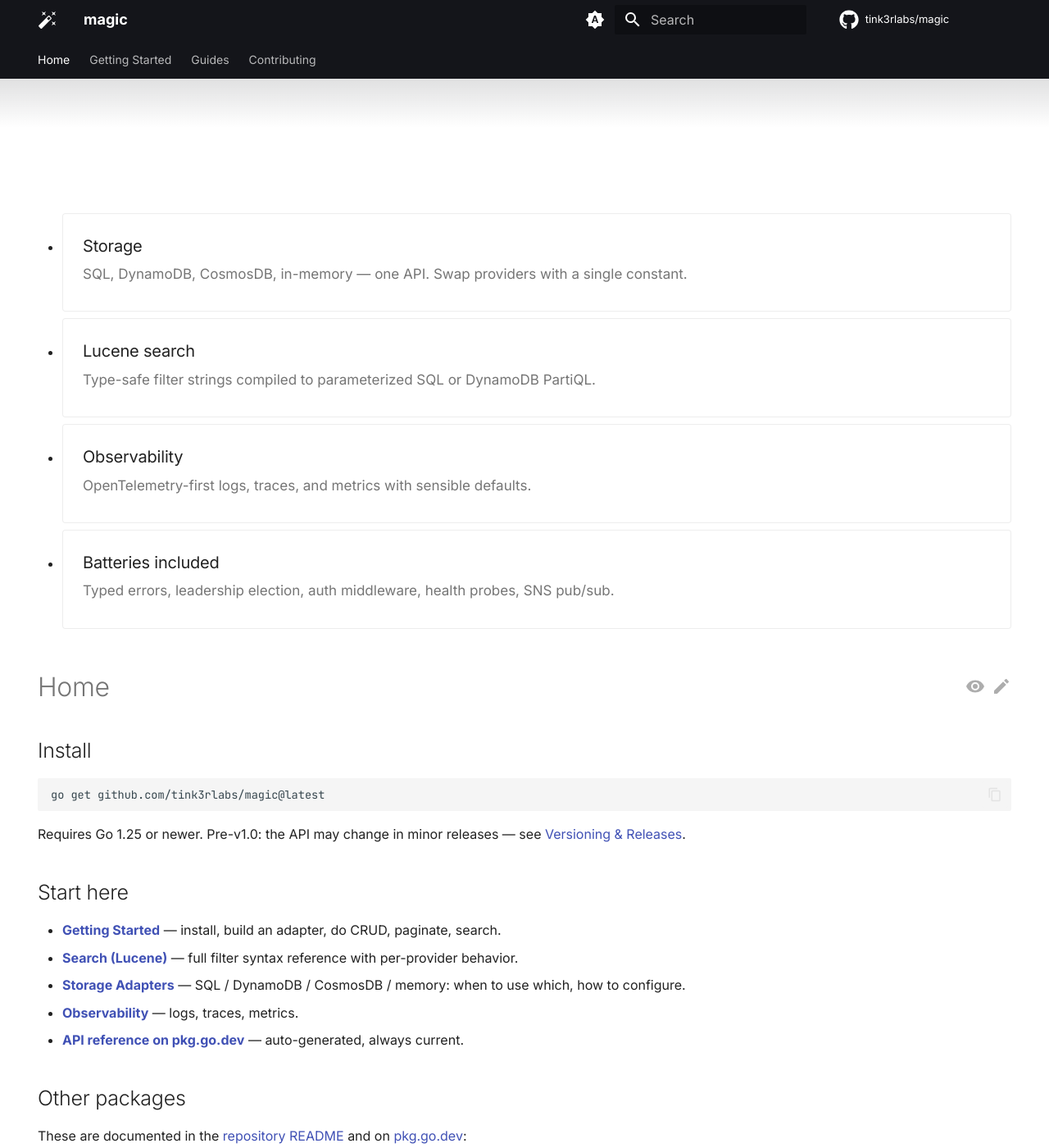
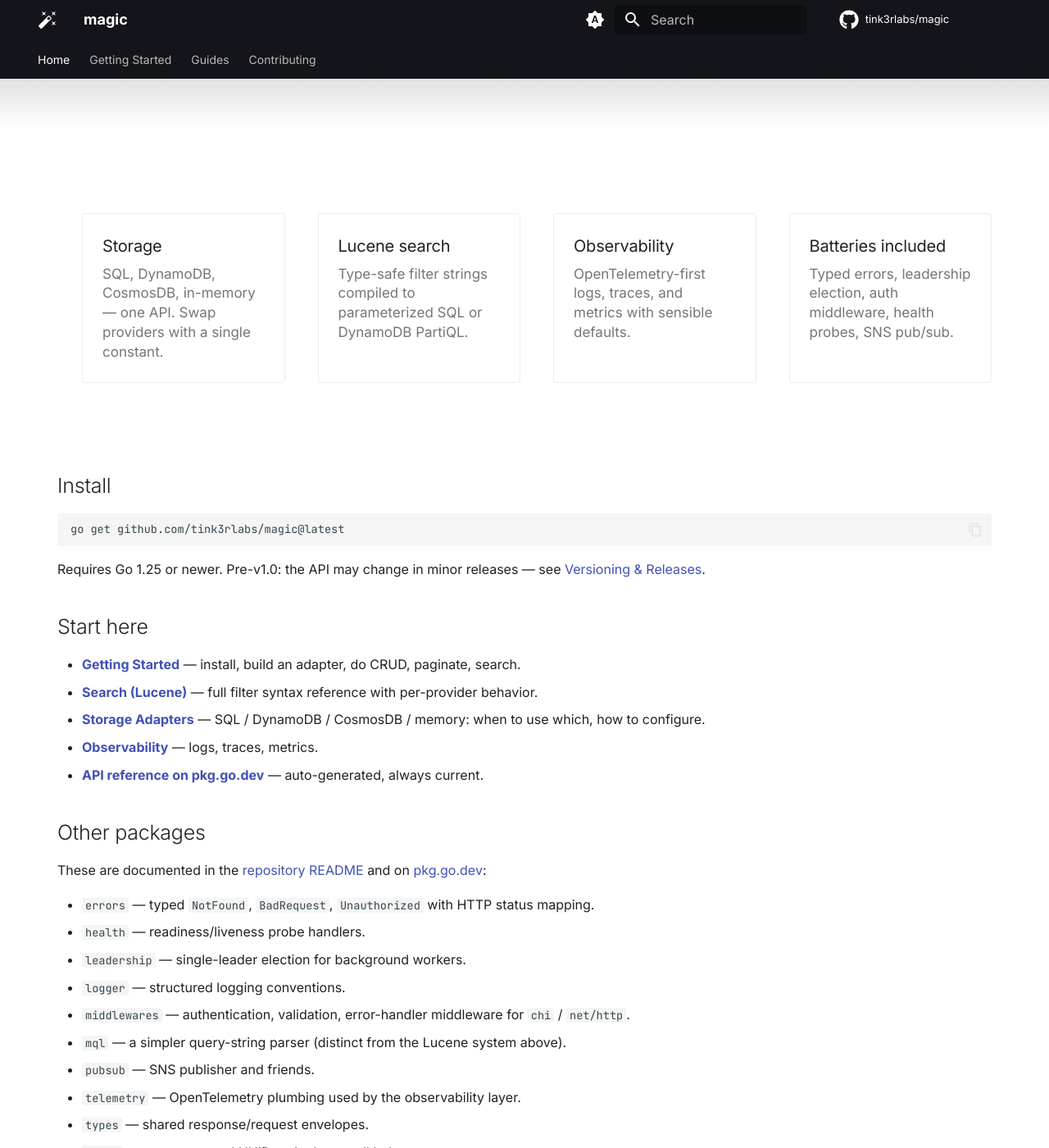
Before and after one commit to tink3rlabs/magic, an MkDocs documentation site: the page built from docs/index.md, in a window 1280 px wide and 1400 px high, scrolled down 394 px. Shown: the whole window at 82% size. Built offline with MkDocs 1.6.1 and Material for MkDocs 9.7.7, drawn with Linux system fonts in a browser that asks for light colours; comment, search, counter and statistics services are not loaded; the version menu is left out.

Commit message:
docs: fix feature-grid layout, hide duplicate page title, polish CSS
- Wider feature grid: drop md-grid wrapper, use 76rem max-width container,
  bump min column width down to 13rem so 4 cards render at desktop sizes.
- Override Material's .md-typeset ul flow-root reset with display:grid
  !important on .mdx-features__list so the cards actually grid up.
- Bypass partials/content.html to suppress the auto-generated <h1>Home</h1>
  Material inserts when the index markdown body has no leading heading;
  the hero already shows the site name.
- Drop dead .mdx-hero__image rules (reserved for PR 2 image asset).
- Replace var(--md-default-bg-color--lightest) lookup with the literal
  fallback (#1f1f1f); the variable does not exist in Material 9.5.x.
- Switch CI apt and CONTRIBUTING.md from libz-dev (transitional) to
  the canonical zlib1g-dev on Ubuntu.

Verified locally: mkdocs build --strict clean, 4-column feature grid on
desktop, hero scoped to /, inner pages untouched.

Co-Authored-By: Claude Opus 4.7 (1M context) <noreply@anthropic.com>

```diff
--- a/docs/overrides/home.html
+++ b/docs/overrides/home.html
@@ -40,7 +40,6 @@
 
 {% block content %}
   <section class="mdx-features">
-    <div class="md-grid md-typeset">
     <ul class="mdx-features__list">
       <li class="mdx-features__item">
         <h3>Storage</h3>
@@ -59,8 +58,9 @@
         <p>Typed errors, leadership election, auth middleware, health probes, SNS pub/sub.</p>
       </li>
     </ul>
-    </div>
   </section>
 
-  {{ super() }}
+  <article class="md-content__inner md-typeset mdx-home-content">
+    {{ page.content }}
+  </article>
 {% endblock %}
--- a/docs/stylesheets/extra.css
+++ b/docs/stylesheets/extra.css
@@ -14,7 +14,7 @@
   background:
     linear-gradient(
       to bottom,
-      var(--md-default-bg-color--lightest, #1f1f1f),
+      #1f1f1f,
       hsla(0, 0%, 0%, 0) 99%,
       var(--md-default-bg-color) 99%
     );
@@ -65,49 +65,67 @@
     margin-top: 3.5rem;
     padding-bottom: 14vw;
   }
-  .mdx-hero__image {
-    order: 1;
-    width: 38rem;
-    transform: translateX(4rem);
-  }
 }
 
-/* Feature grid below the hero, on the index page only */
+/* Feature grid below the hero, on the index page only.
+   We bypass the narrow md-grid wrapper and let the cards span the
+   md-content__inner width so 2-4 columns render at desktop sizes. */
 .mdx-features {
-  margin: 2.5rem 0;
+  max-width: 76rem;
+  margin: 2.5rem auto 3rem auto;
+  padding: 0 1.2rem;
 }
 
-.mdx-features__list {
-  display: grid;
-  grid-template-columns: repeat(auto-fit, minmax(15rem, 1fr));
+/* !important needed because Material's .md-typeset ul resets ul to
+   display:flow-root, and our section sits inside .md-typeset. */
+.mdx-features .mdx-features__list {
+  display: grid !important;
+  grid-template-columns: repeat(auto-fit, minmax(13rem, 1fr));
   gap: 1rem;
   margin: 0;
   padding: 0;
   list-style: none;
 }
 
-.mdx-features__item {
+.mdx-features .mdx-features__item {
+  margin: 0;
   padding: 1.2rem;
   border: 1px solid var(--md-default-fg-color--lightest);
   border-radius: .2rem;
   background-color: var(--md-default-bg-color);
+  list-style: none;
   transition: border-color 125ms;
 }
 
-.mdx-features__item:hover {
+.mdx-features .mdx-features__item:hover {
   border-color: var(--md-accent-fg-color);
 }
 
-.mdx-features__item h3 {
+.mdx-features .mdx-features__item h3 {
   margin: 0 0 .4rem 0;
   font-size: 1rem;
 }
 
-.mdx-features__item p {
+.mdx-features .mdx-features__item p {
   margin: 0;
   color: var(--md-default-fg-color--light);
   font-size: .85rem;
   line-height: 1.4;
+}
+
+/* Home page rendered article: hide the auto-generated page-title h1
+   (mkdocs inserts one when the markdown body has no leading heading;
+   the hero already shows the site name). */
+.mdx-home-content > h1:first-child {
+  display: none;
+}
+
+/* Constrain the home content body to a readable column width and center it,
+   matching the feature grid above. */
+.mdx-home-content {
+  max-width: 76rem;
+  margin: 0 auto;
+  padding: 0 1.2rem;
 }
 
 /* Status chips for inline annotations (used in PR 2; styles live here so the
```
Also changed, not shown: CONTRIBUTING.md (+1 -1 lines), 1 other file. Lines whose indentation alone changed are shown as unchanged.
